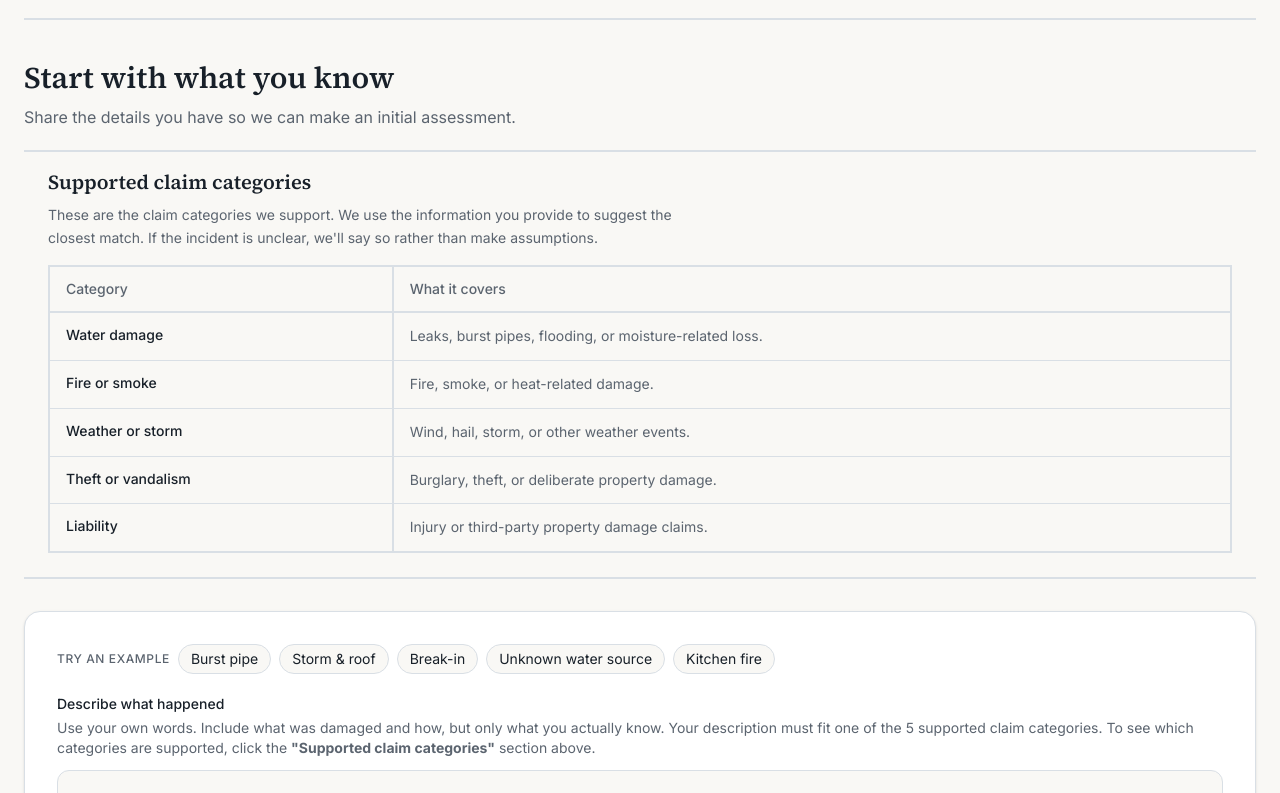
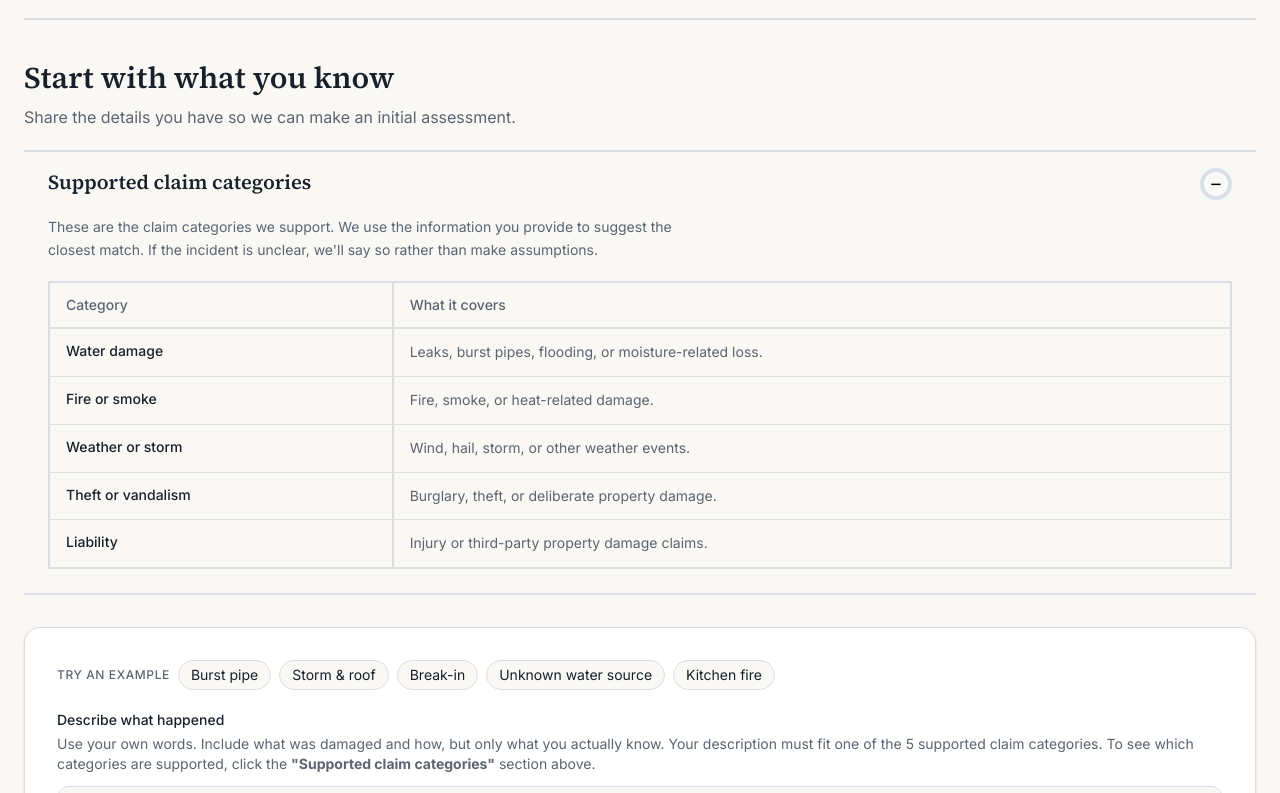
Before and after one commit to williamhu08/claims-intake, a Next.js app: page / in a window 1280 px wide. Shown: the part 570-1363 px from the top of the page. Built offline with nearby package versions, Linux system fonts and the light colour scheme.

Commit message:
feat: add expandable section for claim categories
Introduced a toggle button to show/hide claim categories list.

Co-authored-by: williamhu08 <19258151+williamhu08@users.noreply.github.com>

```diff
--- a/components/claim-categories.tsx
+++ b/components/claim-categories.tsx
@@ -2,36 +2,33 @@
 
 /** Introduced in V0; presents the supported categories in the current V3 application. */
 
+import { useState } from "react";
 import { claimTypeOptions } from "@/lib/claims/display";
 
 export function ClaimCategories() {
+  const [isOpen, setIsOpen] = useState(true);
+
   return (
     <section className="category-panel border-y-2 border-foreground/50" aria-labelledby="categories-heading">
-      <div className="px-6 py-4">
-        <h2 id="categories-heading" className="font-serif text-xl font-semibold text-foreground text-balance">
-          Supported claim categories
-        </h2>
-        <p className="mt-2 max-w-2xl text-sm leading-relaxed text-muted-foreground text-pretty">
-          These are the claim categories we support. We use the information you provide to suggest the closest match. If the incident is unclear, we&apos;ll say so rather than make assumptions.
-        </p>
-      </div>
-      <div className="overflow-x-auto px-6 pb-6">
-        <table className="w-full min-w-[32rem] border-collapse border-2 border-black text-left" aria-label="Supported claim categories">
-          <thead>
-            <tr className="border-b-2 border-black text-sm text-muted-foreground">
-              <th scope="col" className="border-r-2 border-black px-4 py-3 font-medium">Category</th>
-              <th scope="col" className="px-4 py-3 font-medium">What it covers</th>
-            </tr>
-          </thead>
-          <tbody>
-            {claimTypeOptions.map((category) => (
-              <tr key={category.value} className="border-b border-border last:border-b-0">
-                <th scope="row" className="border-r-2 border-black px-4 py-3 align-top text-sm font-medium text-foreground">{category.label}</th>
-                <td className="px-4 py-3 text-sm leading-relaxed text-muted-foreground">{category.description}</td>
-              </tr>
-            ))}
-          </tbody>
-        </table>
+      <button type="button" className="flex w-full items-start justify-between gap-4 px-6 py-4 text-left text-foreground" aria-expanded={isOpen} aria-controls="categories-content" onClick={() => setIsOpen((open) => !open)}>
+        <span>
+          <span id="categories-heading" className="block font-serif text-xl font-semibold text-foreground text-balance">Supported claim categories</span>
+          {!isOpen && <span className="mt-2 block text-sm leading-relaxed text-muted-foreground">Click to see the claim categories we support.</span>}
+        </span>
+        <span className="flex h-8 w-8 shrink-0 items-center justify-center rounded-full border-4 border-[var(--circle-border)] font-mono text-lg leading-none text-[var(--circle-border)]" aria-hidden="true">{isOpen ? "−" : "+"}</span>
+      </button>
+      <div id="categories-content" className={`grid transition-[grid-template-rows,opacity] duration-300 ease-out motion-reduce:transition-none ${isOpen ? "grid-rows-[1fr] opacity-100" : "grid-rows-[0fr] opacity-0"}`} aria-hidden={!isOpen}>
+        <div className="min-h-0 overflow-hidden">
+          <div className="px-6 pb-6">
+            <p className="max-w-2xl text-sm leading-relaxed text-muted-foreground text-pretty">These are the claim categories we support. We use the information you provide to suggest the closest match. If the incident is unclear, we&apos;ll say so rather than make assumptions.</p>
+            <div className="mt-5 overflow-x-auto">
+              <table className="w-full min-w-[32rem] border-collapse border-2 border-black text-left" aria-label="Supported claim categories">
+                <thead><tr className="border-b-2 border-black text-sm text-muted-foreground"><th scope="col" className="border-r-2 border-black px-4 py-3 font-medium">Category</th><th scope="col" className="px-4 py-3 font-medium">What it covers</th></tr></thead>
+                <tbody>{claimTypeOptions.map((category) => <tr key={category.value} className="border-b border-border last:border-b-0"><th scope="row" className="border-r-2 border-black px-4 py-3 align-top text-sm font-medium text-foreground">{category.label}</th><td className="px-4 py-3 text-sm leading-relaxed text-muted-foreground">{category.description}</td></tr>)}</tbody>
+              </table>
+            </div>
+          </div>
+        </div>
       </div>
     </section>
   );
```
